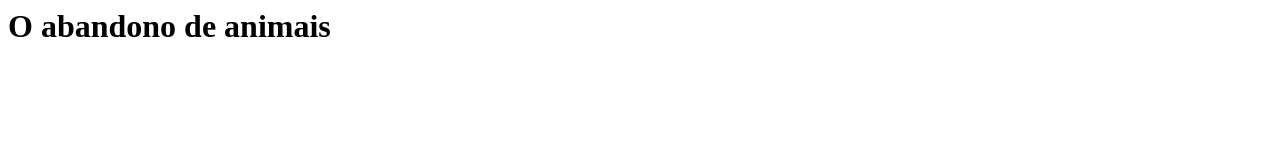
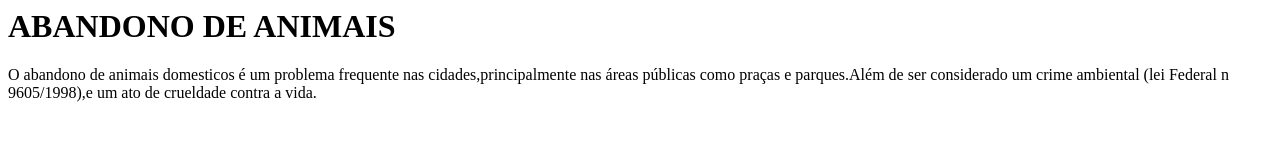
Before and after one commit to andrielimazurek111/abandono-aos-animais-1, a plain HTML site: page index.html in a window 1280 px wide. Drawn offline with Linux system fonts and the light colour scheme.

Commit message:
texto inicial

```diff
--- a/index.html
+++ b/index.html
@@ -1 +1,6 @@
-<h1> O abandono de animais
+<h1>ABANDONO DE ANIMAIS</h1>
+
+
+ <p>O abandono de animais domesticos é um problema frequente nas cidades,principalmente nas áreas públicas
+ como praças e parques.Além de ser considerado um crime ambiental (lei Federal n 9605/1998),e um
+  ato de crueldade contra a vida.</p>
```
